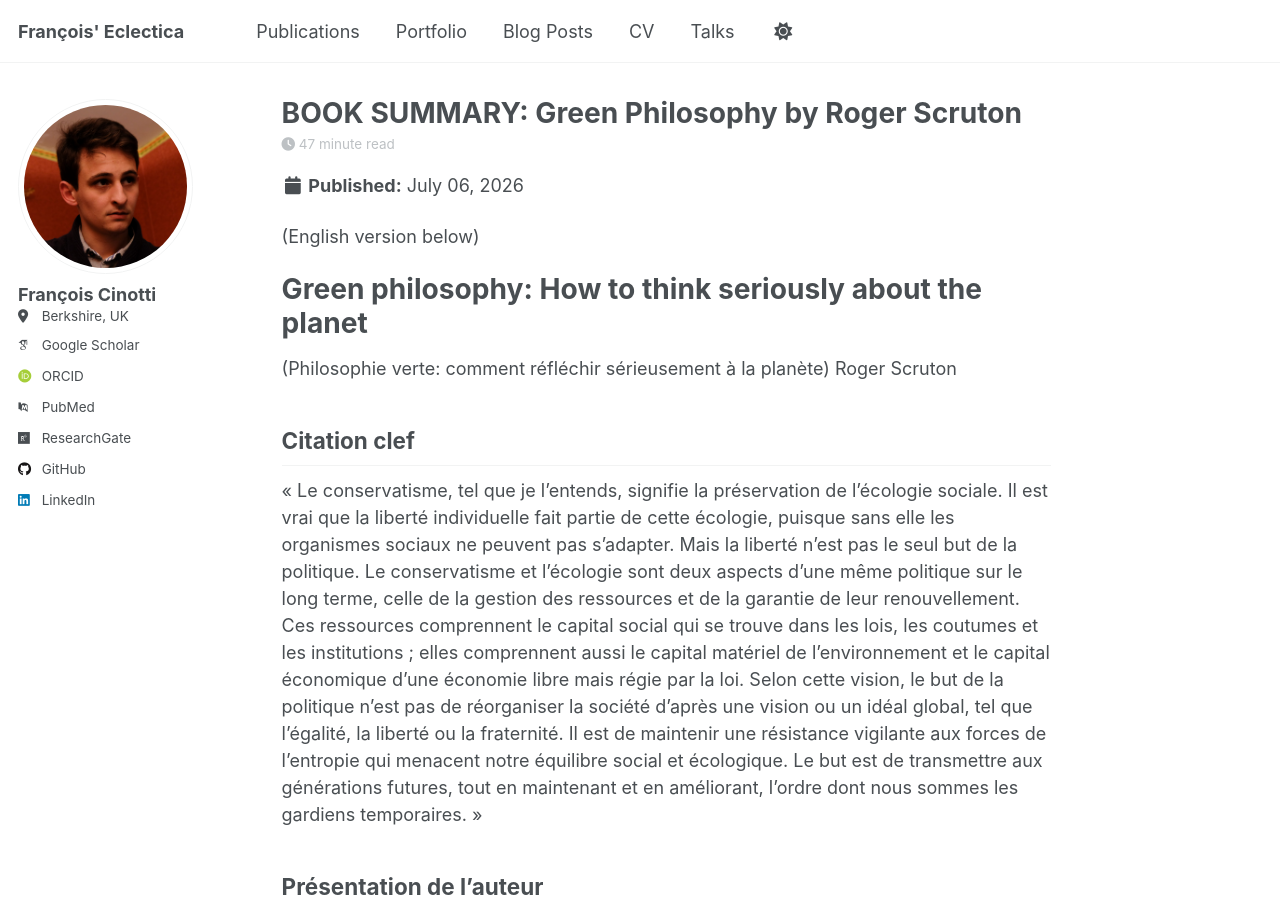
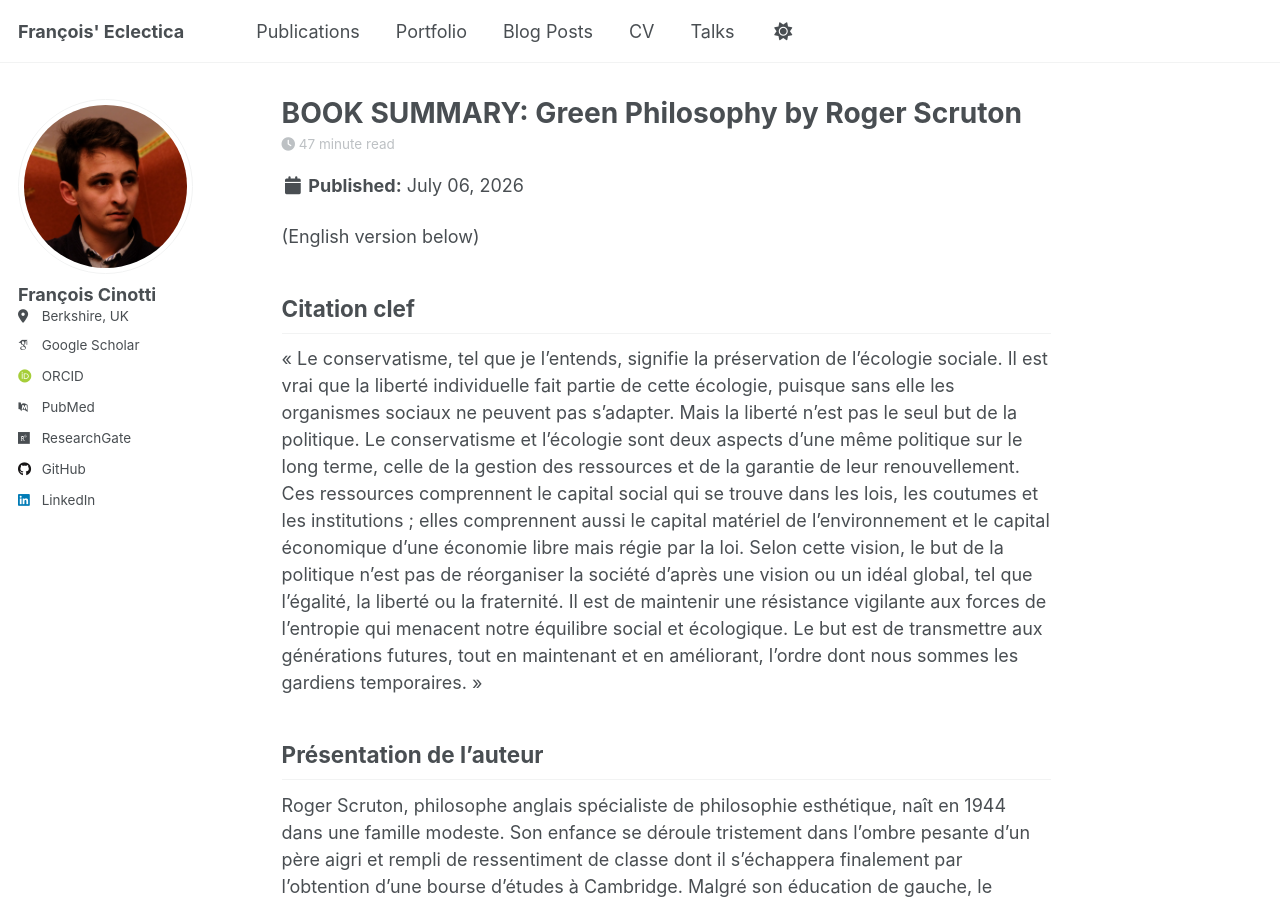
Before and after one commit to frct/frct.github.io, a Jekyll site: the page built from _posts/2026-07-06-Green_Philosophy.md, in a window 1280 px wide and 900 px high. Built offline with Jekyll 4.4.1, drawn with Linux system fonts in a browser that asks for light colours; some web fonts are replaced; a script that is not in the unit is left out.

Commit message:
Update 2026-07-06-Green_Philosophy.md

```diff
--- a/_posts/2026-07-06-Green_Philosophy.md
+++ b/_posts/2026-07-06-Green_Philosophy.md
@@ -7,10 +7,6 @@ tags :
 ---
 
 (English version below)
-
-# Green philosophy: How to think seriously about the planet
-(Philosophie verte: comment réfléchir sérieusement à la planète)
-Roger Scruton
 
 ## Citation clef
 « Le conservatisme, tel que je l’entends, signifie la préservation de l’écologie sociale. Il est vrai que la liberté individuelle fait partie de cette écologie, puisque sans elle les organismes sociaux ne peuvent pas s’adapter. Mais la liberté n’est pas le seul but de la politique. Le conservatisme et l’écologie sont deux aspects d’une même politique sur le long terme, celle de la gestion des ressources et de la garantie de leur renouvellement. Ces ressources comprennent le capital social qui se trouve dans les lois, les coutumes et les institutions ; elles comprennent aussi le capital matériel de l’environnement et le capital économique d’une économie libre mais régie par la loi. Selon cette vision, le but de la politique n’est pas de réorganiser la société d’après une vision ou un idéal global, tel que l’égalité, la liberté ou la fraternité. Il est de maintenir une résistance vigilante aux forces de l’entropie qui menacent notre équilibre social et écologique. Le but est de transmettre aux générations futures, tout en maintenant et en améliorant, l’ordre dont nous sommes les gardiens temporaires. »
```
